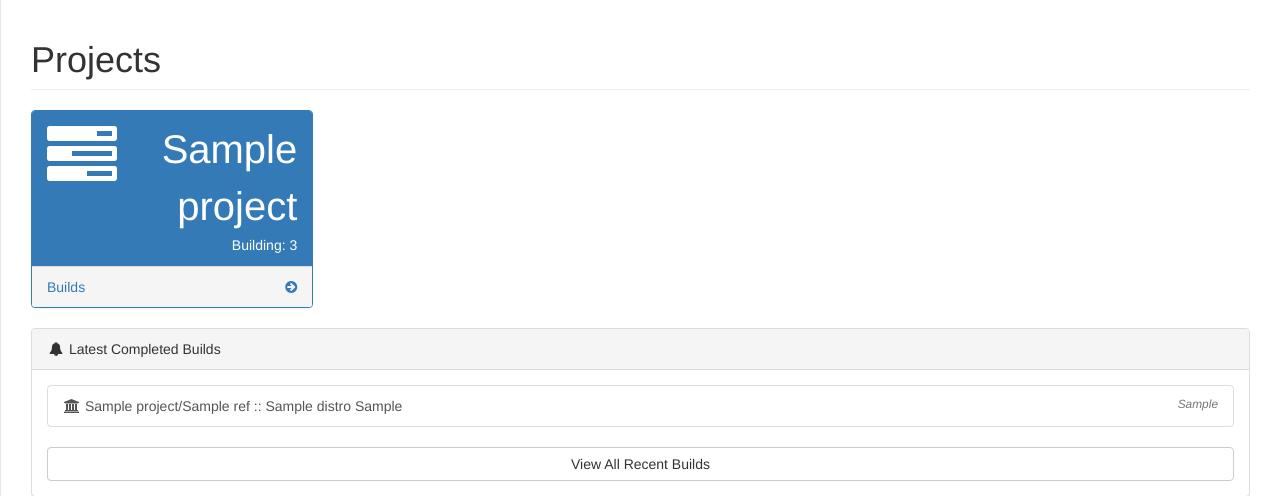
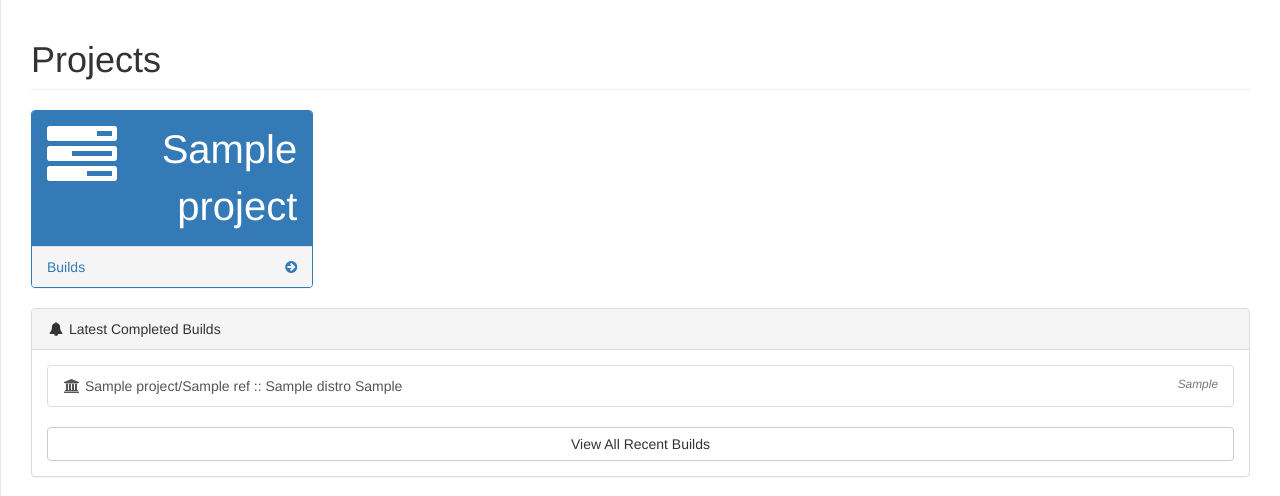
Before and after one commit to ceph/shaman, a Python web app: template shaman/templates/index.html in a window 1280 px wide. Shown: the part 51-547 px from the top of the page. Run offline with Jinja, Linux system fonts and the light colour scheme; the template is opened without the code that fills it: most values are stand-ins (such as "Sample title", 1, 10 or a date in 2020); some libraries are stand-ins or nearby versions.

Commit message:
ui: remove 'building' from projects on the dashboard
It was harcoded to 3, remove it until we can update that.

Signed-off-by: Andrew Schoen <aschoen@redhat.com>

```diff
--- a/shaman/templates/index.html
+++ b/shaman/templates/index.html
@@ -46,7 +46,6 @@
                       </div>
                       <div class="col-xs-9 text-right">
                         <div class="huge">{{ p }}</div>
-                          <div>Building: 3</div>
                       </div>
                   </div>
               </div>
```
